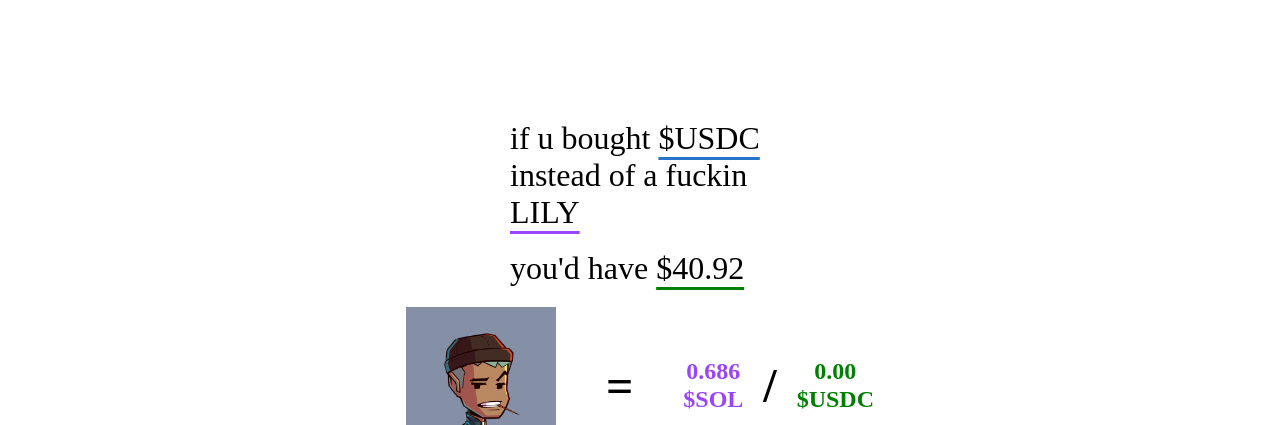
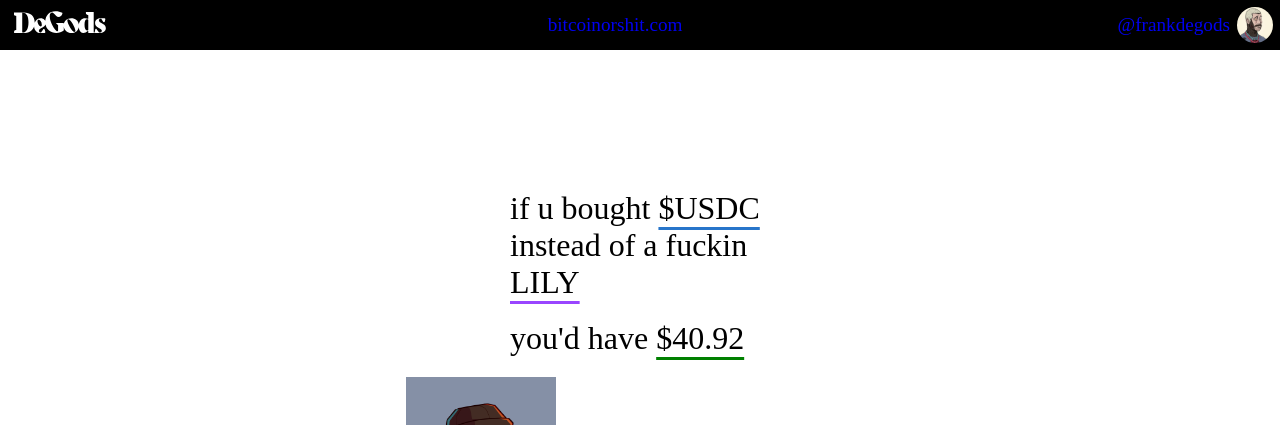
Before and after one commit to ScaxCodes/jpgs-lack-liquidity, a website built with webpack: page dist/index.html in a window 1280 px wide. Shown: the top 425 px of the page. Built offline with Linux system fonts and the light colour scheme; no server answers.

Commit message:
Add first version of a header

```diff
--- a/src/style.css
+++ b/src/style.css
@@ -8,6 +8,42 @@
   flex-direction: column;
   align-items: center;
   font-size: 2rem;
+}
+
+a {
+  text-decoration: none;
+}
+
+a:visited {
+  color: white;
+}
+
+.header {
+  display: flex;
+  align-items: center;
+  justify-content: space-between;
+  background-color: black;
+  width: 100vw;
+  height: 50px;
+  color: white;
+  font-size: 1.2rem;
+}
+
+.degods {
+  fill: white;
+  padding: 0 13.85px;
+}
+
+.frank {
+  display: flex;
+  align-items: center;
+  padding: 0 7px;
+  gap: 7px;
+}
+
+.frank img {
+  height: 36px;
+  border-radius: 100%;
 }
 
 .if-you {
```
Also changed, not shown: dist/bundle.js, dist/frankdegods.jpg (added), dist/index.html, 1 other file.
